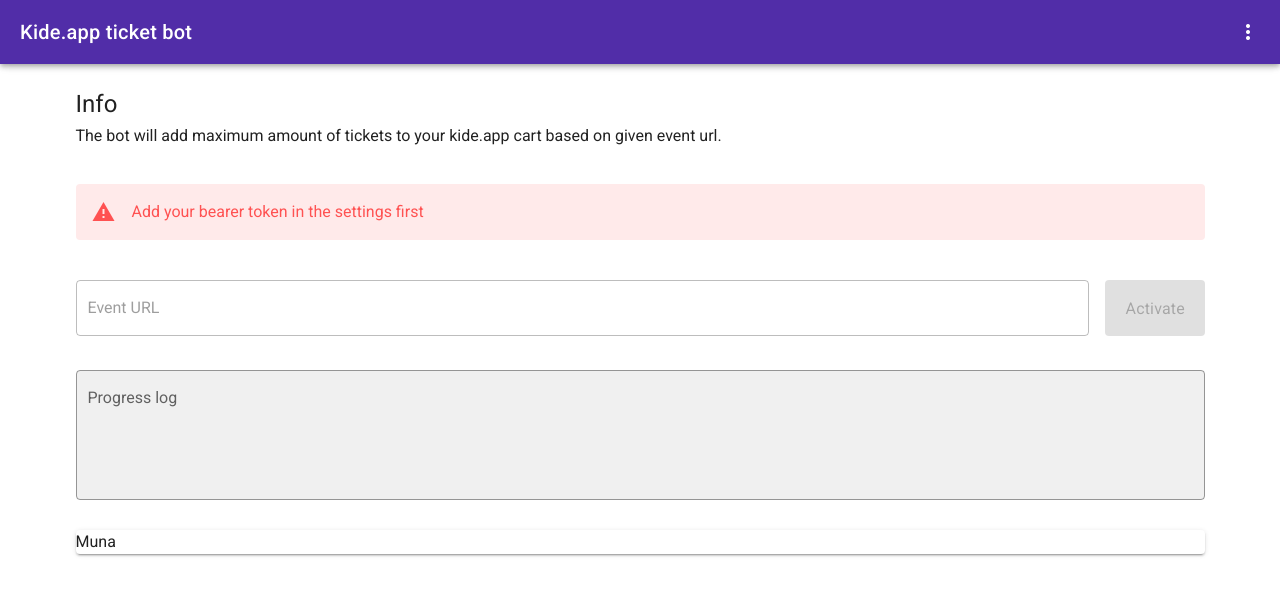
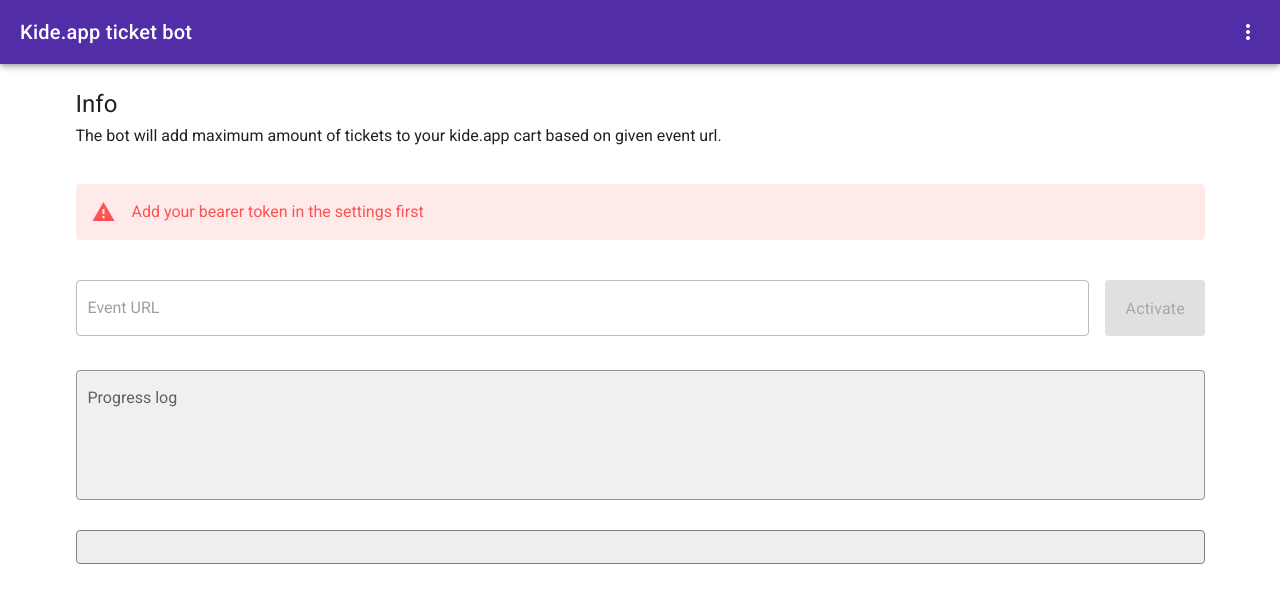
Before and after one commit to AleksiVirkkala/KideAppBot, a Vue app: page / in a window 1280 px wide. Shown: the top 602 px of the page. Built offline with nearby package versions, Linux system fonts and the light colour scheme.

Commit message:
Created loggin waiting method and line to tell if sales have started

```diff
--- a/src/components/Output.vue
+++ b/src/components/Output.vue
@@ -1,11 +1,51 @@
 <template>
-  <v-card width="100%">
-    Muna
+  <v-card width="100%" outlined class="logFrame pa-4">
+    <v-fade-transition group>
+      <component :is="'div'" v-for="(logLine, i) in logData" :key="i">
+        <!-- Row is title row -->
+
+        <template v-if="logLine.type === 't'">
+          <h4>{{ getPrefix(logLine.type) }} {{ logLine.msg }}</h4>
+        </template>
+
+        <!-- Row is general row -->
+
+        <template v-else>
+          <p>
+            {{ getPrefix(logLine.type) }} {{ logLine.msg }}
+            <code v-if="!!logLine.value">{{ logLine.value }}</code>
+          </p>
+        </template>
+      </component>
+    </v-fade-transition>
   </v-card>
 </template>
 
 <script>
-export default {}
+export default {
+  name: 'Output',
+  props: {
+    logData: {
+      type: Array,
+      required: true
+    }
+  },
+  methods: {
+    getPrefix(type) {
+      if (!type) return ''
+      if (type === 'e') return '❌'
+      else if (type === 'w') return '⚠️'
+      else if (type === 's') return '✅'
+      else if (type === 'l') return '⌛'
+    }
+  }
+}
 </script>
 
-<style lang="scss" scoped></style>
+<style lang="scss" scoped>
+.logFrame {
+  background-color: #eeeeee;
+  border-width: 1px;
+  border-color: grey;
+}
+</style>
```
